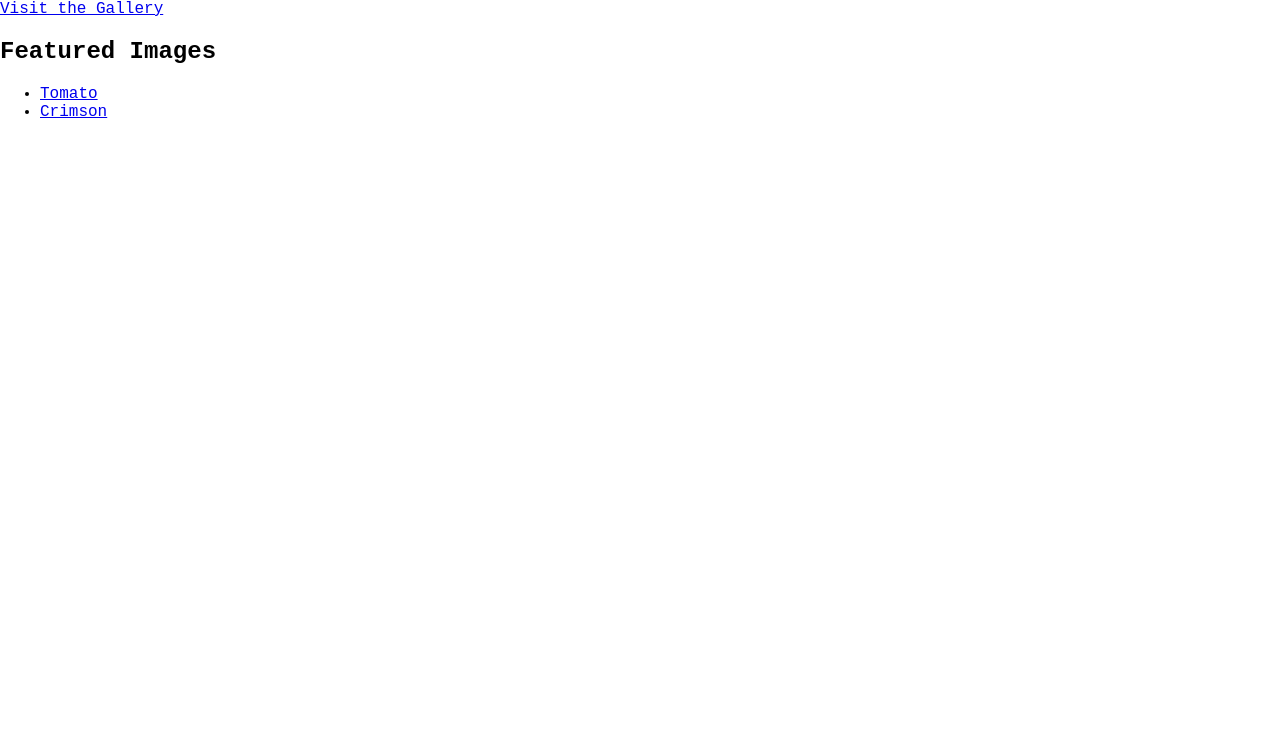
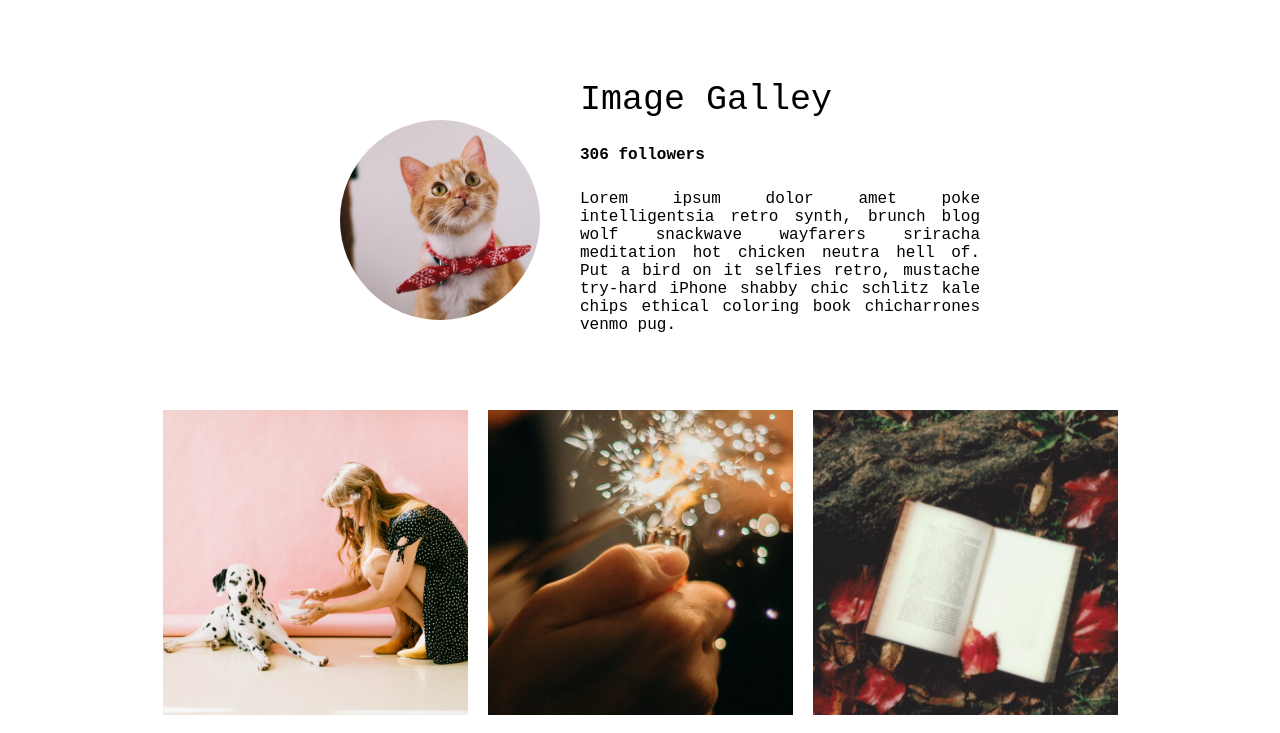
Before and after one commit to SorinC6/image-gallery, a React (Create React App) app: page / in a window 1280 px wide. Shown: the top 733 px of the page. Built offline with nearby package versions, Linux system fonts and the light colour scheme.

Commit message:
refactor App component

```diff
--- a/src/App.js
+++ b/src/App.js
@@ -3,14 +3,12 @@ import {
   BrowserRouter as Router,
   Switch,
   Route,
-  Link,
-  useLocation,
-  useParams
+  useLocation
 } from "react-router-dom";
 import styled, { css } from "styled-components";
-import UserGrid from "./components/Profile/UserGrid";
 import Modal from "./components/Modal/Modal";
-import { IMAGES } from "./imageData";
+import Gallery from "./components/Gallery/Gallery";
+import ImageView from "./components/Gallery/ImageView";
 
 // This example shows how to render two different screens
 // (or the same screen in a different context) at the same URL,
@@ -21,31 +19,14 @@ import { IMAGES } from "./imageData";
 // the component are the same as before but now we see them
 // inside a modal on top of the gallery screen.
 
-export default function ModalGalleryExample() {
-  return (
-    <Router>
-      <ModalSwitch />
-    </Router>
-  );
-}
-
-function ModalSwitch() {
+export default function App() {
   let location = useLocation();
-
-  // This piece of state is set when one of the
-  // gallery links is clicked. The `background` state
-  // is the location that we were at when one of
-  // the gallery links was clicked. If it's there,
-  // use it as the location for the <Switch> so
-  // we show the gallery in the background, behind
-  // the modal.
   let background = location.state && location.state.background;
 
   return (
     <div>
       <Switch location={background || location}>
-        <Route exact path="/" children={<Home />} />
-        <Route path="/gallery" children={<Gallery />} />
+        <Route exact path="/" children={<Gallery />} />
         <Route path="/img/:id" children={<ImageView />} />
       </Switch>
 
@@ -54,80 +35,3 @@ function ModalSwitch() {
     </div>
   );
 }
-
-export const Image = styled.div`
-  width: 305px;
-  height: 305px;
-  background: no-repeat center/150% url(/img/${({ index }) => index}.jpeg);
-  transition: 0.3s opacity;
-  ${({ inModal }) =>
-    !inModal &&
-    css`
-      &:hover {
-        opacity: 0.7;
-      }
-    `}
-`;
-
-function Home() {
-  return (
-    <div>
-      <Link to="/gallery">Visit the Gallery</Link>
-      <h2>Featured Images</h2>
-      <ul>
-        <li>
-          <Link to="/img/2">Tomato</Link>
-        </li>
-        <li>
-          <Link to="/img/4">Crimson</Link>
-        </li>
-      </ul>
-    </div>
-  );
-}
-
-const PhotoGrid = styled.div`
-  display: grid;
-  grid-template-columns: repeat(3, 305px);
-  justify-content: center;
-  gap: 20px;
-`;
-
-function Gallery() {
-  let location = useLocation();
-
-  return (
-    <div>
-      <UserGrid />
-      <PhotoGrid>
-        {IMAGES.map(i => (
-          <Link
-            key={i.id}
-            to={{
-              pathname: `/img/${i.id}`,
-              // This is the trick! This link sets
-              // the `background` in location state.
-              state: { background: location }
-            }}
-          >
-            <Image index={i.id} />
-          </Link>
-        ))}
-      </PhotoGrid>
-    </div>
-  );
-}
-
-function ImageView() {
-  let { id } = useParams();
-  let image = IMAGES[parseInt(id, 10) - 1];
-
-  if (!image) return <div>Image not found</div>;
-
-  return (
-    <div>
-      <h1>{image.title}</h1>
-      <Image index={image.id} />
-    </div>
-  );
-}
--- /dev/null
+++ b/src/components/Gallery/Gallery.js
@@ -0,0 +1,38 @@
+import React from "react";
+import styled from "styled-components";
+import UserGrid from "../Profile/UserGrid";
+import { Link, useLocation } from "react-router-dom";
+import { IMAGES } from "../../imageData";
+import { Image } from "./ImageView";
+
+const PhotoGrid = styled.div`
+  display: grid;
+  grid-template-columns: repeat(3, 305px);
+  justify-content: center;
+  gap: 20px;
+`;
+
+export default function Gallery() {
+  let location = useLocation();
+
+  return (
+    <div>
+      <UserGrid />
+      <PhotoGrid>
+        {IMAGES.map(i => (
+          <Link
+            key={i.id}
+            to={{
+              pathname: `/img/${i.id}`,
+              // This is the trick! This link sets
+              // the `background` in location state.
+              state: { background: location }
+            }}
+          >
+            <Image index={i.id} />
+          </Link>
+        ))}
+      </PhotoGrid>
+    </div>
+  );
+}
--- /dev/null
+++ b/src/components/Gallery/ImageView.js
@@ -0,0 +1,32 @@
+import React from "react";
+import { IMAGES } from "../../imageData";
+import { useParams } from "react";
+import styled, { css } from "styled-components";
+
+export const Image = styled.div`
+  width: 305px;
+  height: 305px;
+  background: no-repeat center/150% url(/img/${({ index }) => index}.jpeg);
+  transition: 0.3s opacity;
+  ${({ inModal }) =>
+    !inModal &&
+    css`
+      &:hover {
+        opacity: 0.7;
+      }
+    `}
+`;
+
+export default function ImageView() {
+  let { id } = useParams();
+  let image = IMAGES[parseInt(id, 10) - 1];
+
+  if (!image) return <div>Image not found</div>;
+
+  return (
+    <div>
+      <h1>{image.title}</h1>
+      <Image index={image.id} />
+    </div>
+  );
+}
--- a/src/components/Modal/Modal.js
+++ b/src/components/Modal/Modal.js
@@ -1,7 +1,7 @@
 import React from "react";
 import { useParams, useHistory } from "react-router-dom";
 import { IMAGES } from "../../imageData";
-import { Image } from "../../App";
+import { Image } from "../Gallery/ImageView";
 import styled, { createGlobalStyle } from "styled-components";
 import { PostGrid, InfoGrid } from "./PostGrid";
 import { ProfileImage } from "../Profile/ProfileImg";
```
